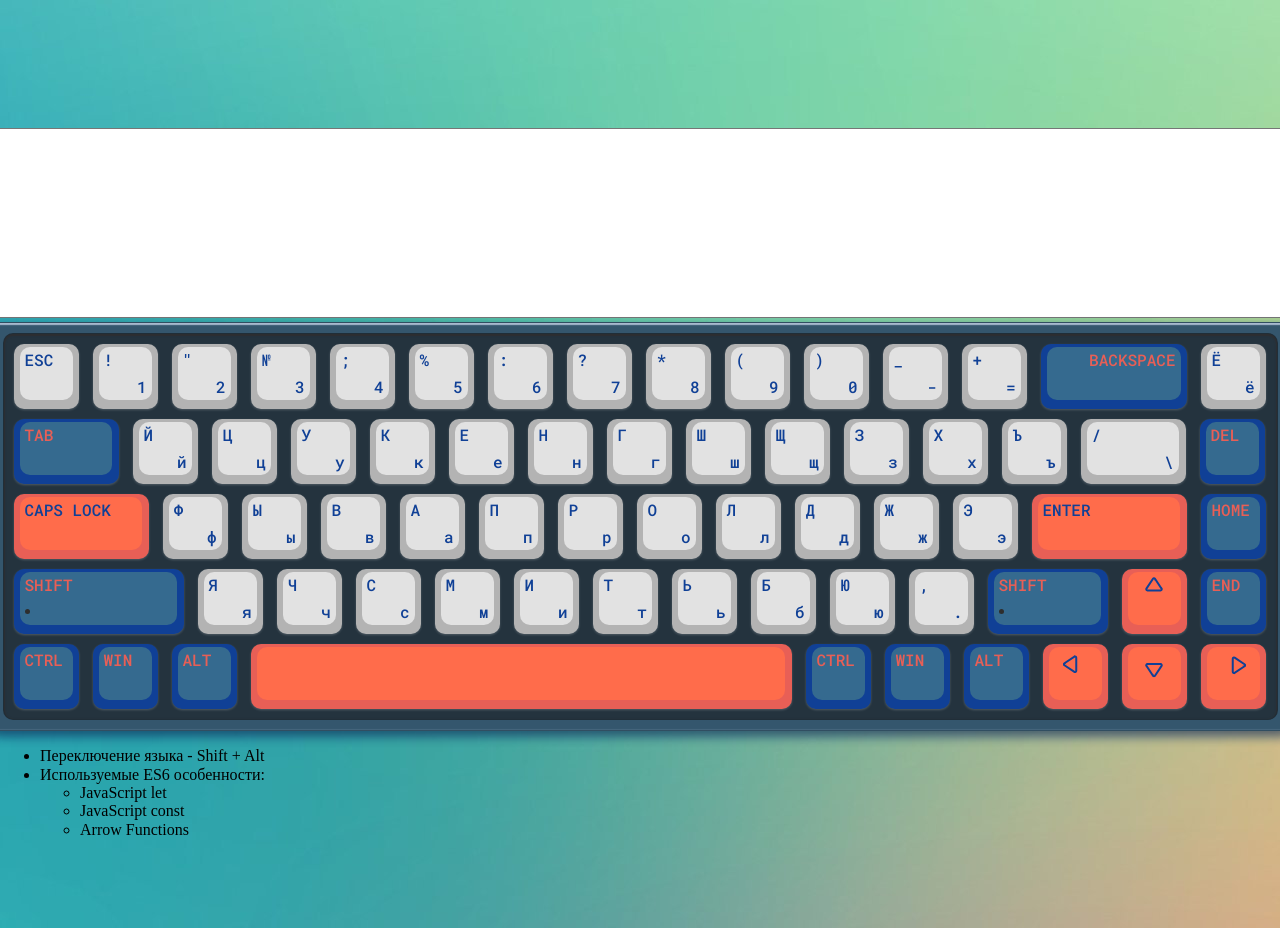
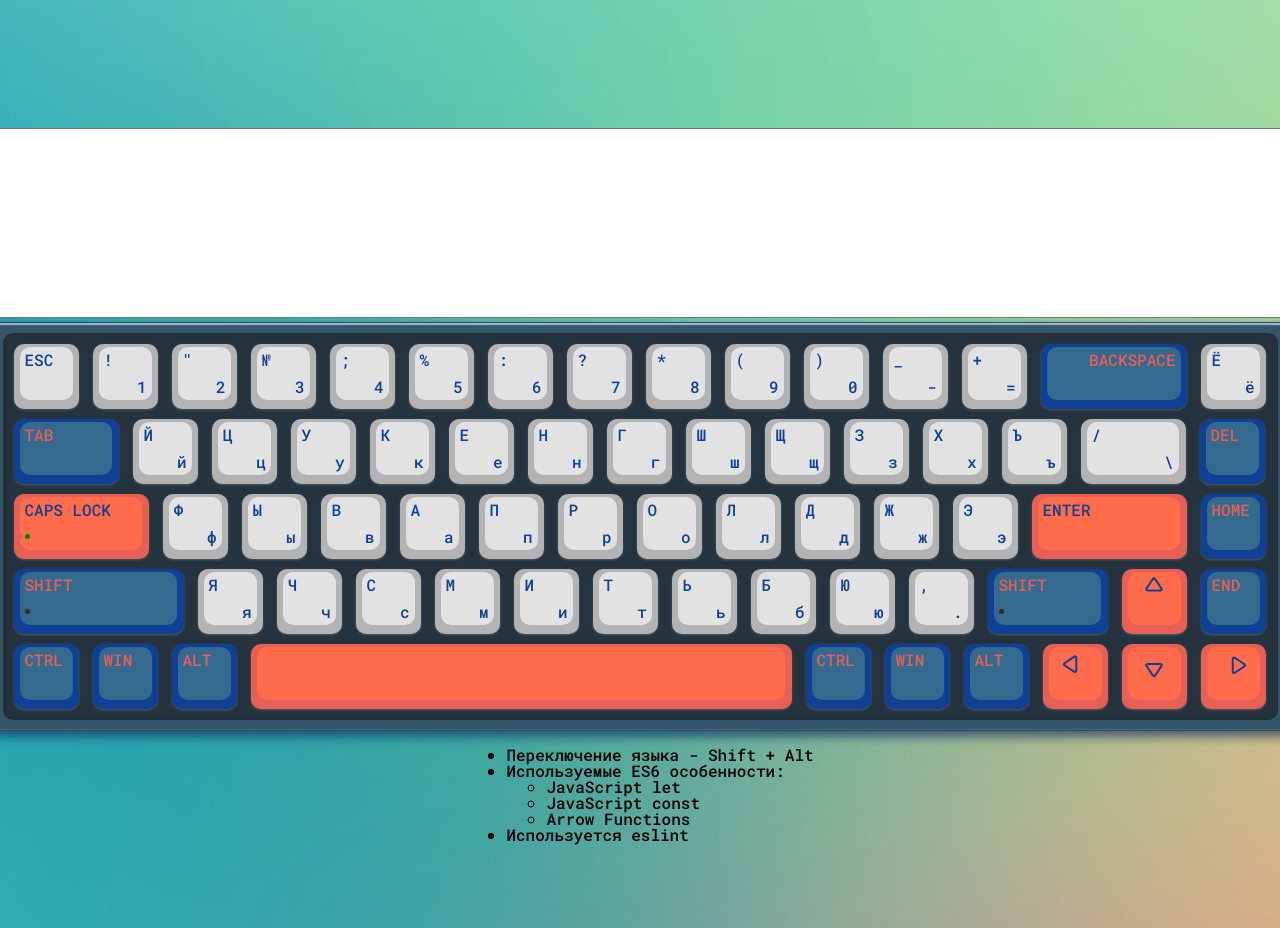
Before and after one commit to GodPFM/Virtual-keyboard, a website: page task/index.html in a window 1280 px wide. Both pictures are taken after a click on the button "CAPS LOCK". Drawn offline with Linux system fonts and the light colour scheme.

```diff
--- a/task/index.html
+++ b/task/index.html
@@ -852,8 +852,8 @@
                 <li>JavaScript let</li>
                 <li>JavaScript const</li>
                 <li>Arrow Functions</li>
-
             </ul></li>
+            <li class="information__item">Используется eslint</li>
           </ul>
         </div>
       </div>
--- a/task/scripts/init.js
+++ b/task/scripts/init.js
@@ -903,6 +903,11 @@
 function changeCaps() {
   caps = !caps;
   shift = caps;
+  if (caps) {
+    document.querySelector('.caps .virtual-keyboard__bottom').classList.add('press');
+  } else {
+    document.querySelector('.caps .virtual-keyboard__bottom').classList.remove('press');
+  }
 }
 
 function addSymbol(element) {
@@ -1019,10 +1024,5 @@
     if (el.classList.contains('arrow-right')) {
       inputForm.value += '⮟';
     }
-    //   || el.classList.contains('arrow-down')
-    //   || el.classList.contains('arrow-right')
-    //   || el.classList.contains('arrow-up')) {
-
-    // }
   });
 }
--- a/task/styles/styles.scss
+++ b/task/styles/styles.scss
@@ -157,6 +157,15 @@
       width: 135px;
       & .virtual-keyboard__keyboard--btn--inner {
         width: 122px;
+        & .virtual-keyboard__bottom {
+          max-width: 5px;
+          height: 5px;
+          border-radius: 50%;
+          background-color: #2e2e2e;
+          &.press {
+            background-color: green;
+          }
+        }
       }
     }
     & .enter {
@@ -290,3 +299,13 @@
     background: #ff6c4b;
   }
 }
+
+.information {
+  display: flex;
+  justify-content: center;
+  font-family: "Roboto Mono";
+  font-style: normal;
+  font-weight: 500;
+  font-size: 16px;
+  line-height: 16px;
+}
```
Also changed, not shown: task/styles/css/styles.css.
